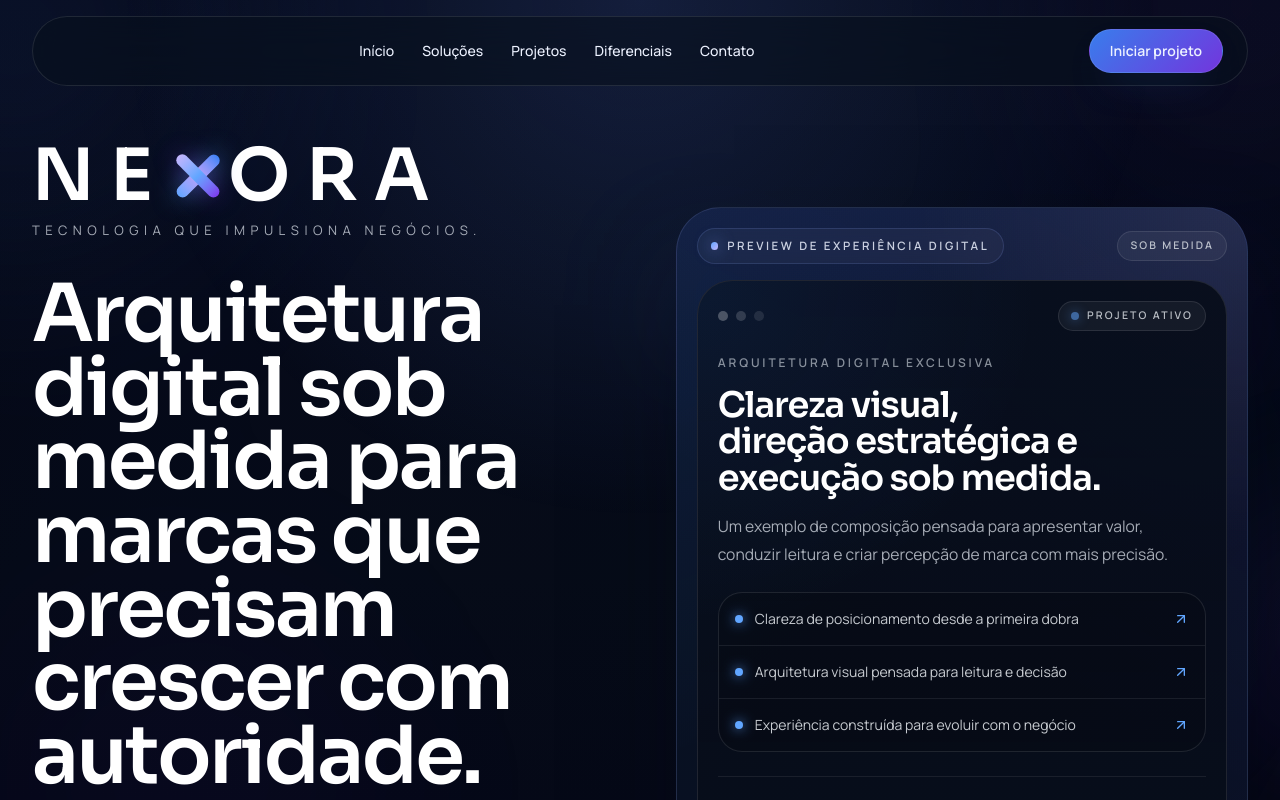
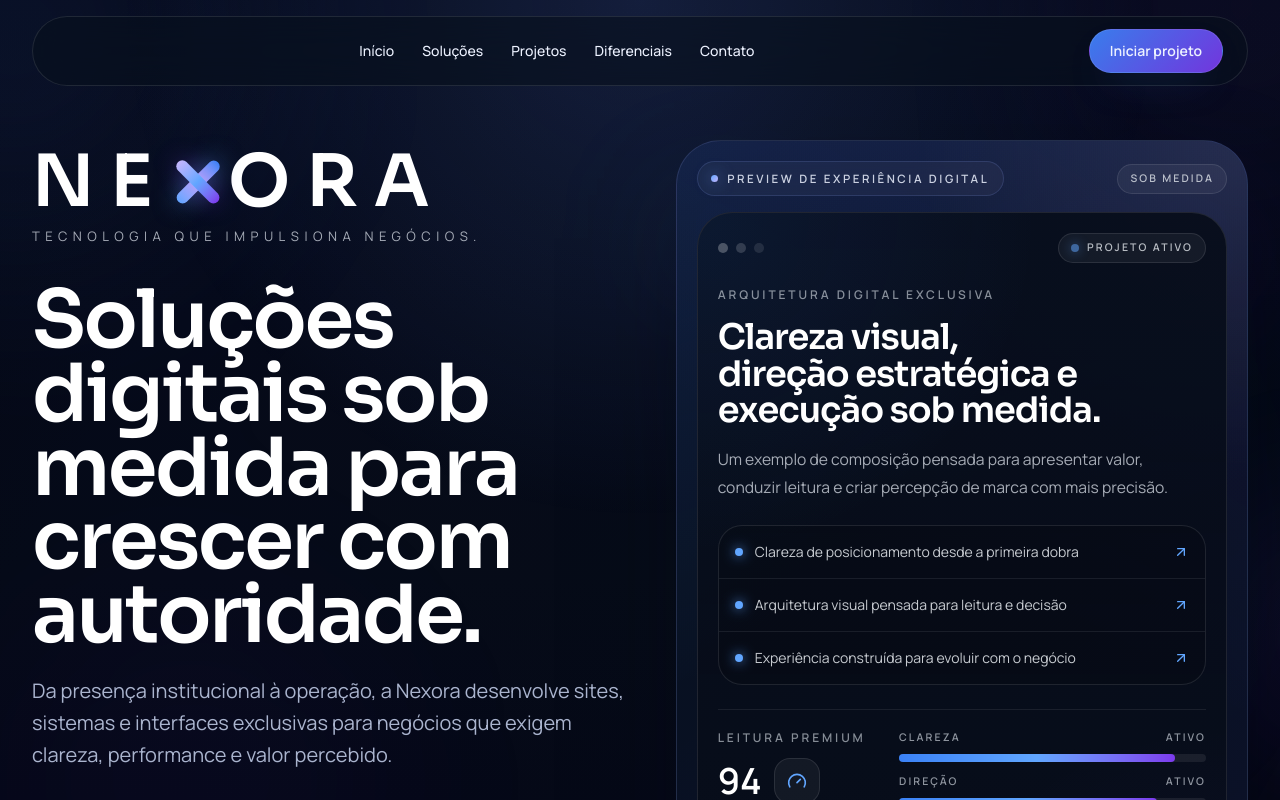
Before and after one commit to GustavobrittoDev/NEXORA, a Next.js app: page / in a window 1280 px wide. Shown: the top 800 px of the page. Built offline with nearby package versions, Linux system fonts and the light colour scheme.

Commit message:
Update hero headline copy

```diff
--- a/app/page.tsx
+++ b/app/page.tsx
@@ -46,8 +46,7 @@ export default function Home() {
 
               <div className="mt-7 max-w-3xl space-y-5 sm:mt-10 sm:space-y-6">
                 <h1 className="max-w-[13ch] text-[2.95rem] font-semibold leading-[0.92] text-white min-[390px]:text-[3.25rem] sm:max-w-none sm:text-6xl lg:text-[5rem]">
-                  Arquitetura digital sob medida para marcas que precisam
-                  crescer com autoridade.
+                  Soluções digitais sob medida para crescer com autoridade.
                 </h1>
 
                 <p className="max-w-xl text-[1rem] leading-7 text-muted sm:max-w-2xl sm:text-xl sm:leading-8">
```
